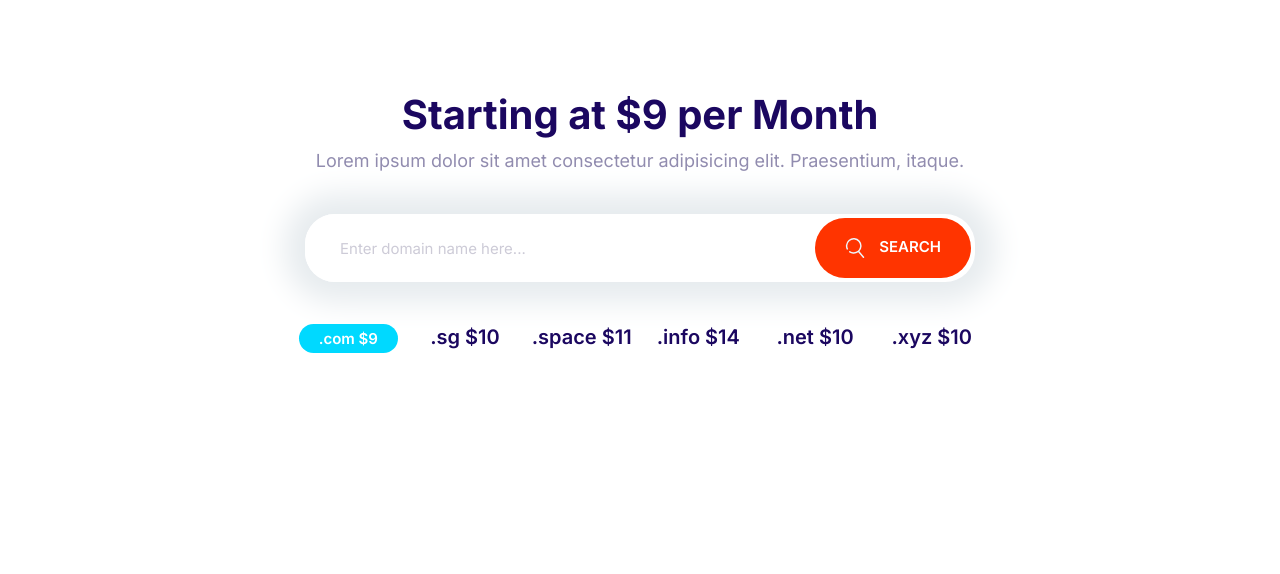
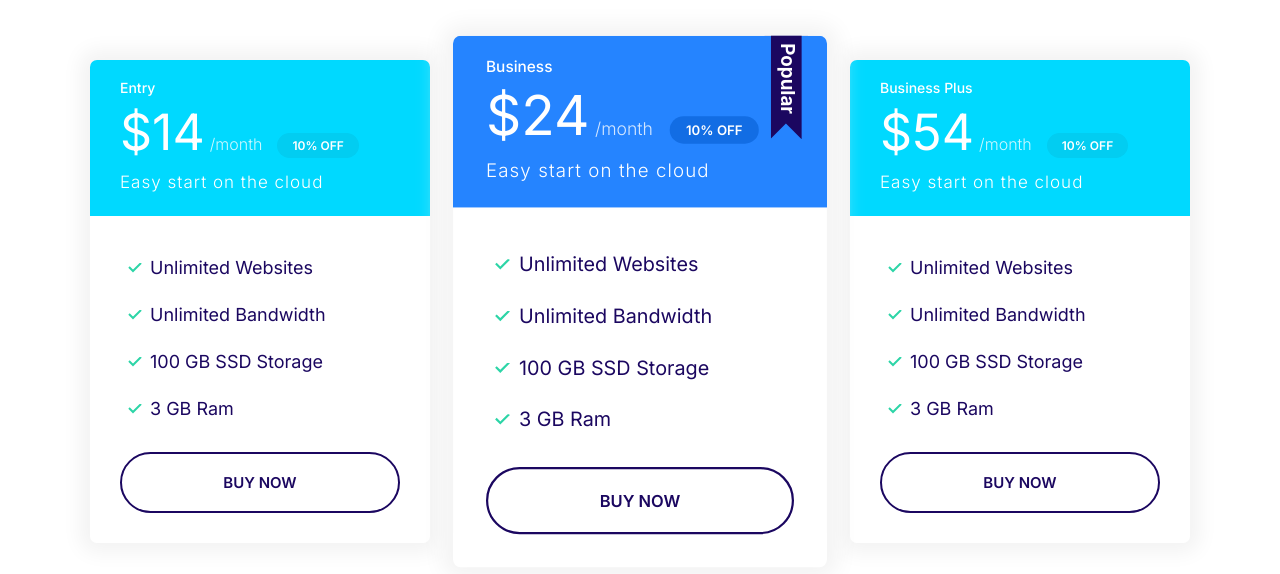
Before and after one commit to mgj715/moshified, a plain HTML site: page index.html in a window 1280 px wide. Drawn offline with Linux system fonts and the light colour scheme.

Commit message:
Build the plans block.

```diff
--- a/CSS/styles.css
+++ b/CSS/styles.css
@@ -271,11 +271,17 @@ a{
     background-color: var(--color-secondary);
     color: white;
 }
+.card--primary .badge--primary{
+    background-color: #126de4;
+}
 .card--secondary .badge--secondary{
     background-color: #02cdf1;
 }
 
 /* Plans */
+.plan{
+    transition: transform 0.2s ease-out;
+}
 .plan__name{
     color: white;
     margin: 0;
@@ -300,6 +306,9 @@ a{
 .plan .list__item{
     margin-bottom: 2rem;
 }
+.plan--popular{
+    transform: scale(1.1);
+}
 .plan--popular .card__header{
     position: relative;
 }
@@ -310,6 +319,12 @@ a{
     position: absolute;
     top: -6px;
     right: 5%;
+}
+.plan:hover{
+    transform: scale(1.05);
+}
+.plan--popular:hover{
+    transform: scale(1.15);
 }
 @media screen and (min-width:1024px) {
 .plan__name{font-size: 1.4rem;}
@@ -600,3 +615,11 @@ a{
         grid-template-columns: repeat(auto-fit, minmax(10rem,1fr));
     }
 }
+/* Plans Block */
+.block-plans .grid{
+    gap: 8rem 4rem;
+}
+.block-plans .card{
+    max-width: 500px;
+    margin: 0 auto;
+}
--- a/index.html
+++ b/index.html
@@ -14,36 +14,71 @@
     <link rel="stylesheet" href="CSS/styles.css" />
   </head>
   <body>
-    <section class="block container block-domain">
-      <header class="block__header">
-        <h2>Starting at $9 per Month</h2>
-        <p>
-          Lorem ipsum dolor sit amet consectetur adipisicing elit. Praesentium,
-          itaque.
-        </p>
-      </header>
-      <div class="input-group">
-        <input
-          class="input"
-          type="text"
-          placeholder="Enter domain name here..."
-        />
-        <button class="btn btn--accent">
-          <svg class="icon icon--white">
-            <use xlink:href="/images/sprite.svg#search"></use>
-          </svg>
-          Search
-        </button>
+    <section class="block container block-plans">
+      <div class="grid grid--1x3">
+        <div class="plan">
+          <div class="card card--secondary">
+            <header class="card__header">
+              <h3 class="plan__name">Entry</h3>
+              <span class="plan__price">$14</span>
+              <span class="plan__billing-cycle">/month</span>
+              <span class="badge badge--secondary badge--small">10% OFF</span>
+              <span class="plan__description">Easy start on the cloud</span>
+            </header>
+            <div class="card__body">
+              <ul class="list list--tick">
+                <li class="list__item">Unlimited Websites</li>
+                <li class="list__item">Unlimited Bandwidth</li>
+                <li class="list__item">100 GB SSD Storage</li>
+                <li class="list__item">3 GB Ram</li>
+              </ul>
+              <button class="btn btn--outline btn--block">Buy Now</button>
+            </div>
+          </div>
+        </div>
+        <div class="plan plan--popular">
+          <div class="card card--primary">
+            <header class="card__header">
+              <h3 class="plan__name">Business</h3>
+              <span class="plan__price">$24</span>
+              <span class="plan__billing-cycle">/month</span>
+              <span class="badge badge--primary badge--small">10% OFF</span>
+              <span class="plan__description">Easy start on the cloud</span>
+            </header>
+            <div class="card__body">
+              <ul class="list list--tick">
+                <li class="list__item">Unlimited Websites</li>
+                <li class="list__item">Unlimited Bandwidth</li>
+                <li class="list__item">100 GB SSD Storage</li>
+                <li class="list__item">3 GB Ram</li>
+              </ul>
+              <button class="btn btn--outline btn--block">Buy Now</button>
+            </div>
+          </div>
+        </div>
+        <div class="plan">
+          <div class="card card--secondary">
+            <header class="card__header">
+              <h3 class="plan__name">Business Plus</h3>
+              <span class="plan__price">$54</span>
+              <span class="plan__billing-cycle">/month</span>
+              <span class="badge badge--secondary badge--small">10% OFF</span>
+              <span class="plan__description">Easy start on the cloud</span>
+            </header>
+            <div class="card__body">
+              <ul class="list list--tick">
+                <li class="list__item">Unlimited Websites</li>
+                <li class="list__item">Unlimited Bandwidth</li>
+                <li class="list__item">100 GB SSD Storage</li>
+                <li class="list__item">3 GB Ram</li>
+              </ul>
+              <button class="btn btn--outline btn--block">Buy Now</button>
+            </div>
+          </div>
+        </div>
       </div>
-      <ul class="list block-domain__prices">
-        <li><span class="badge badge--secondary">.com $9</span></li>
-        <li>.sg $10</li>
-        <li>.space $11</li>
-        <li>.info $14</li>
-        <li>.net $10</li>
-        <li>.xyz $10</li>
-      </ul>
     </section>
+
     <script src="js/main.js"></script>
   </body>
 </html>
```
Also changed, not shown: Components/plansblock.html (added, +64 -0 lines).
